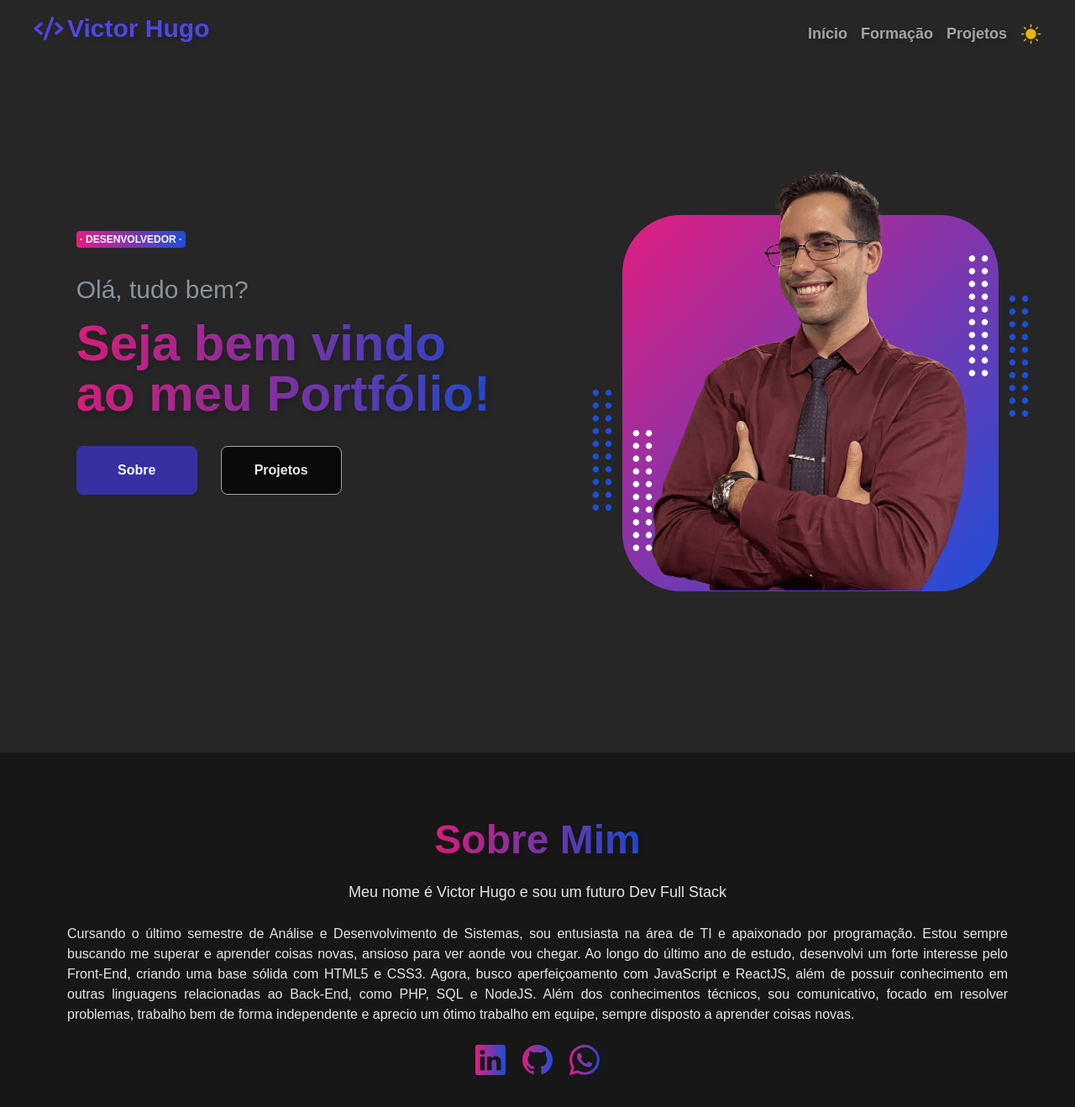
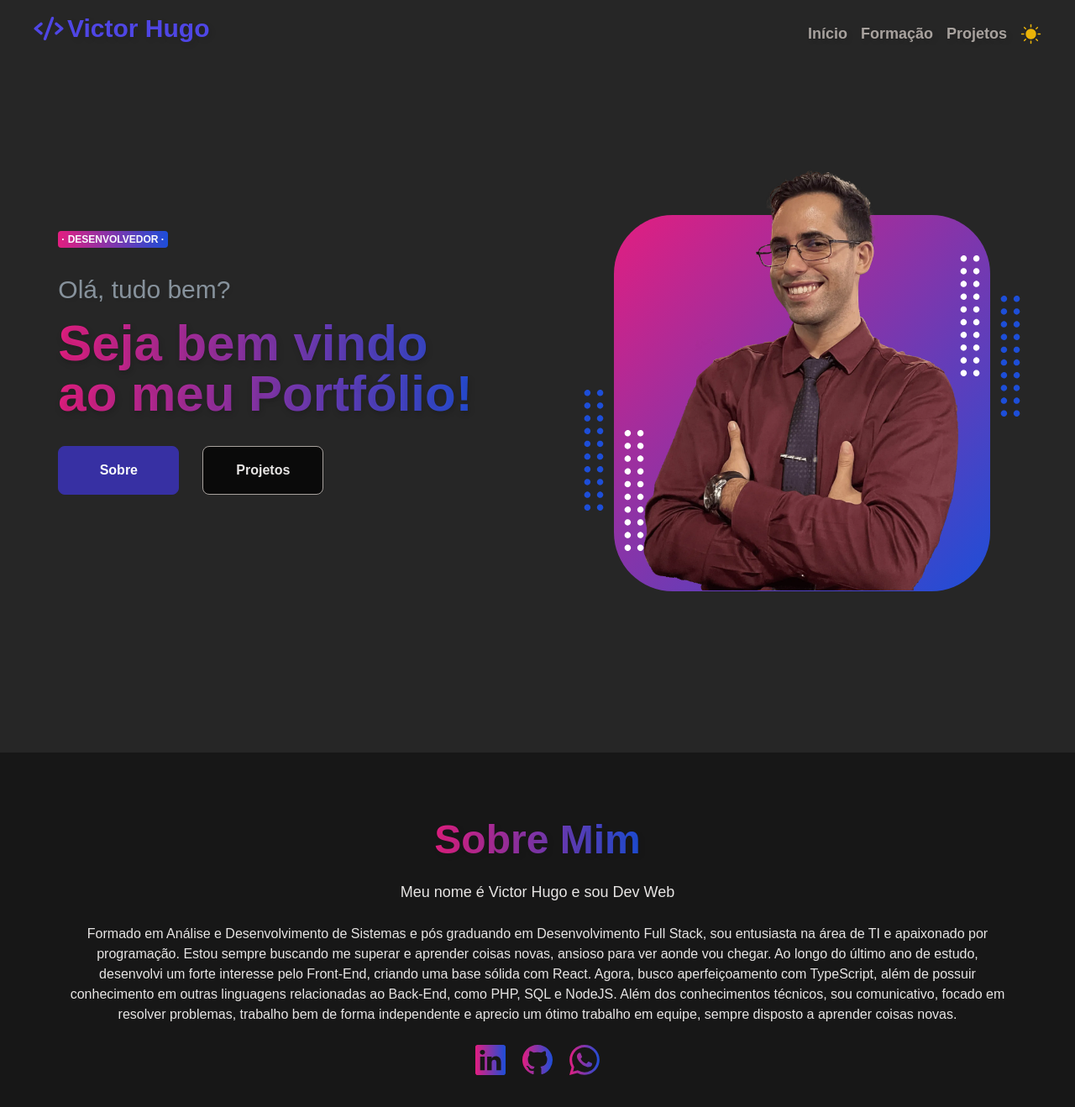
Before and after one commit to viitones/potfolio-react, a React (Vite) app: page / in a window 1280 px wide. Shown: the top 1318 px of the page at 84% size. Built offline with nearby package versions, Linux system fonts and the light colour scheme; a web font is replaced by a local one.

Commit message:
fix bug overflow x

```diff
--- a/src/components/Footer.tsx
+++ b/src/components/Footer.tsx
@@ -2,11 +2,11 @@ import "./links.css"
 
 export function Footer (){
   return(
-    <footer className="bg-cinzaFooter dark:bg-neutral-900 p-20 mt-30 sm:mt-24 lg:mt-0">
+    <footer className="bg-cinzaFooter dark:bg-neutral-900 p-20 mt-28 sm:mt-24 lg:mt-0">
       <div className="max-w-7xl mx-auto flex flex-col gap-6 justify-center items-center">
         <h2 className="text-5xl font-bold text-center bg-gradient-to-l from-azul to-rosa bg-clip-text text-transparent text-shadow dark:shadow-neutral-900/10">Sobre Mim</h2>
-        <h3 className="text-lg font-medium text-center text-cinzaApr dark:text-stone-200">Meu nome é Victor Hugo e sou um futuro Dev Full Stack</h3>
-        <p className="text-justify text-base font-medium text-cinzaApr dark:text-stone-200">Cursando o último semestre de Análise e Desenvolvimento de Sistemas, sou entusiasta na área de TI e apaixonado por programação. Estou sempre buscando me superar e aprender coisas novas, ansioso para ver aonde vou chegar. Ao longo do último ano de estudo, desenvolvi um forte interesse pelo Front-End, criando uma base sólida com HTML5 e CSS3. Agora, busco aperfeiçoamento com JavaScript e ReactJS, além de possuir conhecimento em outras linguagens relacionadas ao Back-End, como PHP, SQL e NodeJS. Além dos conhecimentos técnicos, sou comunicativo, focado em resolver problemas, trabalho bem de forma independente e aprecio um ótimo trabalho em equipe, sempre disposto a aprender coisas novas.</p>
+        <h3 className="text-lg font-medium text-center text-cinzaApr dark:text-stone-200">Meu nome é Victor Hugo e sou Dev Web</h3>
+        <p className="text-center text-base font-medium text-cinzaApr dark:text-stone-200">Formado em Análise e Desenvolvimento de Sistemas e pós graduando em Desenvolvimento Full Stack, sou entusiasta na área de TI e apaixonado por programação. Estou sempre buscando me superar e aprender coisas novas, ansioso para ver aonde vou chegar. Ao longo do último ano de estudo, desenvolvi um forte interesse pelo Front-End, criando uma base sólida com React. Agora, busco aperfeiçoamento com TypeScript, além de possuir conhecimento em outras linguagens relacionadas ao Back-End, como PHP, SQL e NodeJS. Além dos conhecimentos técnicos, sou comunicativo, focado em resolver problemas, trabalho bem de forma independente e aprecio um ótimo trabalho em equipe, sempre disposto a aprender coisas novas.</p>
 
         <div className="flex gap-5">
           <a href="https://www.linkedin.com/in/victor-hugo-s-martins-7b575716a/" target="_blanc" className="mask1 bg-gradient-to-l from-azul to-rosa size-9">
--- a/src/pages/Home.tsx
+++ b/src/pages/Home.tsx
@@ -31,7 +31,7 @@ export function Home (){
             </div>
           </div>
 
-          <div className='max-w-lg lg:ml-12'>
+          <div className='max-w-lg w-full flex items-center justify-center lg:ml-12'>
             <div className='relative bg-gradient-to-tl from-azul to-rosa size-[15rem] sm:size-[20rem] lg:size-[28rem] 2xl:size-[36rem] rounded-[40px] sm:rounded-[70px] '>
               <img className='absolute bottom-[8px] sm:bottom-[10px] lg:bottom-[16px] 2xl:bottom-[19px] -translate-x-2 sm:-translate-x-4 scale-105 sm:scale-105 pointer-events-none' src={eu} alt="Victor Hugo" />
               <img className='absolute -right-10 sm:-right-12 2xl:-right-16 top-6 sm:top-12 size-28 sm:size-36 2xl:size-44 scale-75 sm:scale-100' src={DotsBr} alt="" />
```
